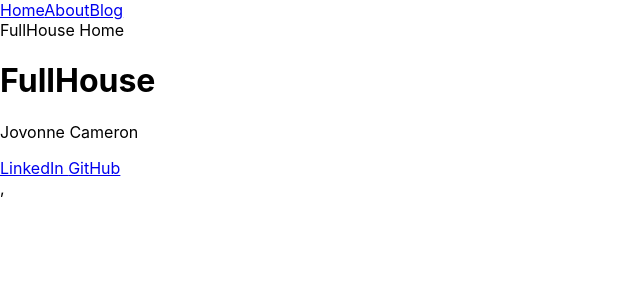
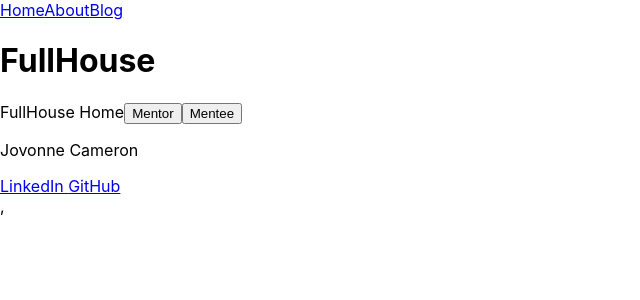
Before and after one commit to curlygirltech/FullHouse, a React (Create React App) app in the folder fullhouse/: page / in a window 1280 px wide. Shown: the top 300 px of the page, without its empty margins (0-640 px from the left). Built offline with nearby package versions, Linux system fonts and the light colour scheme; no server answers.

Commit message:
added buttons to home page

```diff
--- a/fullhouse/src/App.js
+++ b/fullhouse/src/App.js
@@ -2,7 +2,7 @@ import Navbar from "./components/Navbar";
 import Footer from "./components/Footer";
 import SignUpForm from "./components/SignUpForm"
 import ConnectionPage from "./components/ConnectionPage";
-import { Route } from "react-router-dom";
+import { Link, Route } from "react-router-dom";
 import axios from "axios"
 import { baseURL, config } from "./services"
 import {useState, useEffect } from "react"
@@ -11,12 +11,14 @@ import "./App.css";
 
 function App() {
   const [data, setData] = useState([])
-  const [role, setRole] = useState()
+  const [role, setRole] = useState() //this is to autofill the form based on who is a mentee/mentor
   useEffect(() => {
     const userData = async() => {
       const resp = await axios.get(baseURL, config)
-      console.log(resp.data.records)
       setData(resp.data.records)
+      // setRole(resp.data.records)
+      // console.log(setRole)
+
     }
     userData()
 },[])
@@ -24,7 +26,17 @@ function App() {
   return (
     <div>
       <Navbar />
-      <Route exact path="/">FullHouse Home</Route>
+      <div className="app-title">
+        <h1>FullHouse</h1>
+      </div>
+      <Route exact path="/">FullHouse Home
+        <Link to="/newform">
+          <button>Mentor</button>
+        </Link>
+        <Link to="/newform" >
+          <button>Mentee</button>
+        </Link>
+      </Route>
       <Route path="/about">FullHouse About</Route>
       <Route path="/blog">FullHouse Blog</Route>
       <Route path="/newform">
@@ -33,10 +45,7 @@ function App() {
       <Route path="/connections">
             <ConnectionPage data={data} />
         </Route>
-      <div className="app-title">
-        <h1>FullHouse</h1>
-      </div>
-      <Footer />
+    <Footer />
     </div>
   );
 }
```
Also changed, not shown: fullhouse/src/componentcss/about.css (added), fullhouse/src/componentcss/blog.css (added), fullhouse/src/componentcss/connection.css (added), fullhouse/src/componentcss/footer.css (added), fullhouse/src/componentcss/navbar.css (added), fullhouse/src/componentcss/signupform.css (added).
